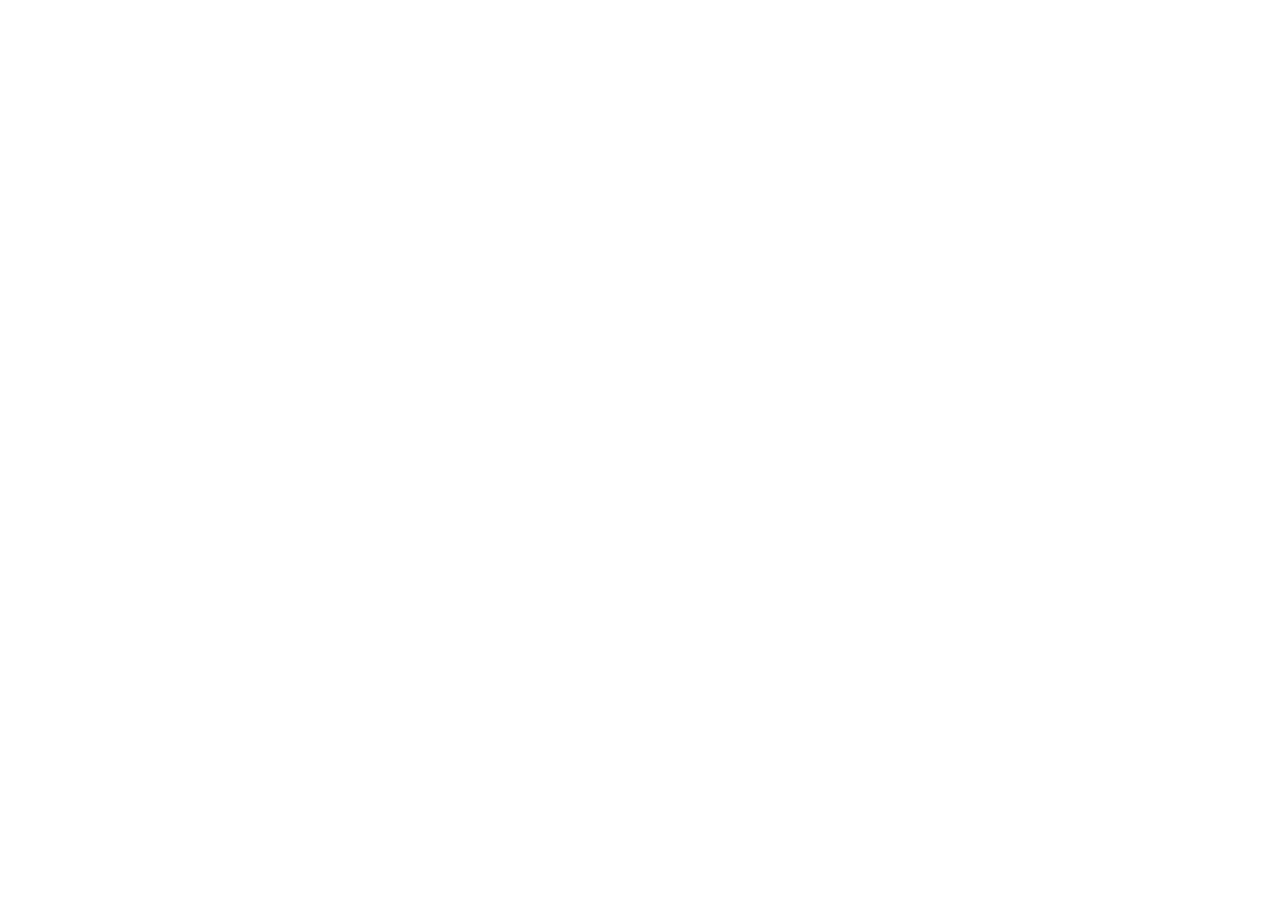
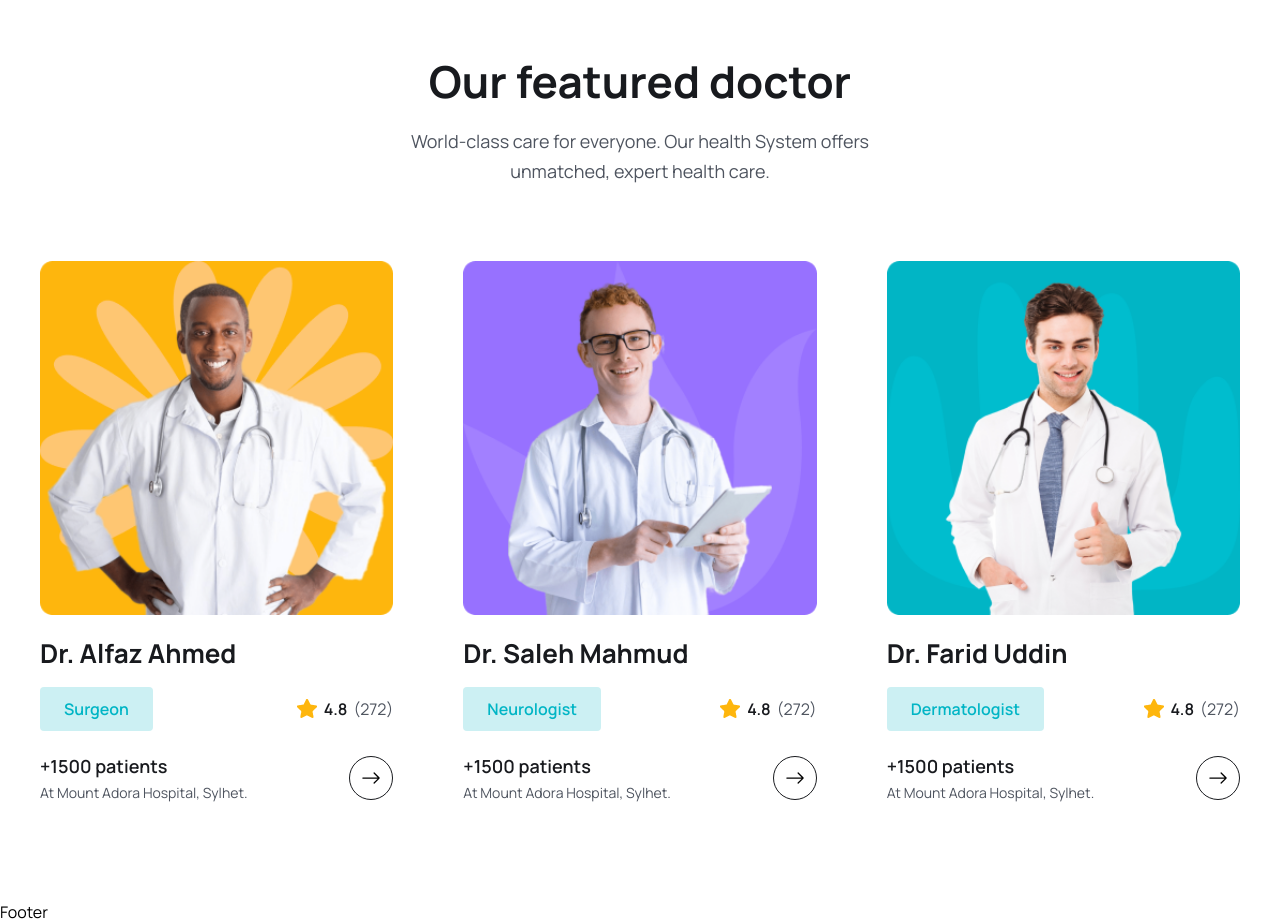
Before and after one commit to Sangamgrg/mern-doctor-booking, a React (Vite) app in the folder frontend/: page /home in a window 1280 px wide. Shown: the part 3927-4851 px from the top of the page. Before the commit the page ends 3930 px from the top, so only its background shows below. Built offline with nearby package versions, Linux system fonts and the light colour scheme.

Commit message:
featured doctor section added

```diff
--- /dev/null
+++ b/frontend/src/assets/data/doctors.js
@@ -0,0 +1,36 @@
+import doctorImg01 from '../images/doctor-img01.png';
+import doctorImg02 from '../images/doctor-img02.png';
+import doctorImg03 from '../images/doctor-img03.png';
+
+export const doctors = [
+  {
+    id: '01',
+    name: 'Dr. Alfaz Ahmed',
+    specialization: 'Surgeon',
+    avgRating: 4.8,
+    totalRating: 272,
+    photo: doctorImg01,
+    totalPatients: 1500,
+    hospital: 'Mount Adora Hospital, Sylhet.',
+  },
+  {
+    id: '02',
+    name: 'Dr. Saleh Mahmud',
+    specialization: 'Neurologist',
+    avgRating: 4.8,
+    totalRating: 272,
+    photo: doctorImg02,
+    totalPatients: 1500,
+    hospital: 'Mount Adora Hospital, Sylhet.',
+  },
+  {
+    id: '03',
+    name: 'Dr. Farid Uddin',
+    specialization: 'Dermatologist',
+    avgRating: 4.8,
+    totalRating: 272,
+    photo: doctorImg03,
+    totalPatients: 1500,
+    hospital: 'Mount Adora Hospital, Sylhet.',
+  },
+];
--- /dev/null
+++ b/frontend/src/components/Doctors/DoctorCard.jsx
@@ -0,0 +1,62 @@
+import React from 'react';
+import starIcon from '../../assets/images/star.png';
+import { Link } from 'react-router-dom';
+import { BsArrowRight } from 'react-icons/bs';
+
+const DoctorCard = ({ doctor }) => {
+  const {
+    name,
+    avgRating,
+    totalRating,
+    photo,
+    specialization,
+    totalPatients,
+    hospital,
+  } = doctor;
+  return (
+    <div className="p-3 lg:p-5">
+      <div>
+        <img src={photo} className="w-full" alt="" />
+      </div>
+
+      <h2 className="text-[18px] leading-[30px] lg:text-[26px] lg:leading-9 text-headingColor font-[700] mt-3 lg:mt-5">
+        {name}
+      </h2>
+
+      <div className="mt-2 lg:mt-4 flex items-center justify-between">
+        <span className="bg-[#CCF0F3] text-irisBlueColor py-1 px-2 lg:py-2 lg:px-6 text-[18px] leading-4 lg:text-[16px] lg:leading-7 font-semibold rounded">
+          {specialization}
+        </span>
+
+        <div className="flex items-center gap-[6px]">
+          <span className="flex items-center gap-[6px] text-[14px] leading-6 lg:text-[16px] lg:leading-7 font-semibold text-headingColor">
+            <img src={starIcon} alt="" />
+            {avgRating}
+          </span>
+          <span className="text-[14px] leading-6 lg:text-[16px] lg:leading-7 font-[400] text-textColor">
+            ({totalRating})
+          </span>
+        </div>
+      </div>
+
+      <div className="mt-[18px] lg:mt-5 flex items-center justify-between">
+        <div>
+          <h3 className="text-[16px] leading-7 lg:text-[18px] lg:leading-[30px] font-semibold text-headingColor">
+            +{totalPatients} patients
+          </h3>
+          <p className="text-[14px] leading-6 font-[400] text-textColor">
+            At {hospital}
+          </p>
+        </div>
+
+        <Link
+          to="/doctors"
+          className="w-[44px] h-[44px] rounded-full border border-solid border-[#181A1E] flex items-center justify-center group hover:bg-primaryColor hover:border-none">
+          <BsArrowRight className="group-hover:text-white w-6 h-5" />
+        </Link>
+      </div>
+    </div>
+  );
+};
+
+export default DoctorCard;
--- /dev/null
+++ b/frontend/src/components/Doctors/DoctorList.jsx
@@ -0,0 +1,16 @@
+import React from 'react';
+
+import { doctors } from '../../assets/data/doctors';
+import DoctorCard from './DoctorCard';
+
+const DoctorList = () => {
+  return (
+    <div className="grid grid-cols-1 sm:grid-cols-2 md:grid-cols-3 gap-5 lg:gap-[30px] mt-[30px] lg:mt-[55px]">
+      {doctors.map((doctor) => (
+        <DoctorCard key={doctor.id} doctor={doctor} />
+      ))}
+    </div>
+  );
+};
+
+export default DoctorList;
--- a/frontend/src/pages/Home.jsx
+++ b/frontend/src/pages/Home.jsx
@@ -13,11 +13,12 @@
 import { BsArrowRight } from 'react-icons/bs';
 import About from '../components/About/About';
 import ServiceList from '../components/Services/ServiceList';
+import DoctorList from '../components/Doctors/DoctorList';
 
 const Home = () => {
   return (
     <>
-      {/*----- Hero section------- */}
+      {/*----- Hero section start------- */}
       <section className="hero__section pt-[60px] 2xl:h-[800px]">
         <div className="container">
           <div className="flex flex-col lg:flex-row gap-[90px] items-center justify-between">
@@ -230,7 +231,9 @@
 
                 <div className="flex items-center gap-[6px] lg:gap-[10px] mt-2 lg:mt-[18px]">
                   <img src={avatarIcon} alt="" />
-                  <h4 className="text-[10px] leading-3 lg:text-[16px] lg:leading-[22px] font-[700] text-headingColor">Wayne Collins</h4>
+                  <h4 className="text-[10px] leading-3 lg:text-[16px] lg:leading-[22px] font-[700] text-headingColor">
+                    Wayne Collins
+                  </h4>
                 </div>
               </div>
             </div>
@@ -238,6 +241,22 @@
         </div>
       </section>
       {/* ----------------feature section end----------------*/}
+
+      {/* -------------------featured doctor start--------------- */}
+      <section>
+        <div className="container">
+          <div className="xl:w-[470px] mx-auto">
+            <h2 className="heading text-center">Our featured doctor</h2>
+            <p className="text__para text-center">
+              World-class care for everyone. Our health System offers unmatched,
+              expert health care.
+            </p>
+          </div>
+
+          <DoctorList />
+        </div>
+      </section>
+      {/* -------------------featured doctor start--------------- */}
     </>
   );
 };
```
